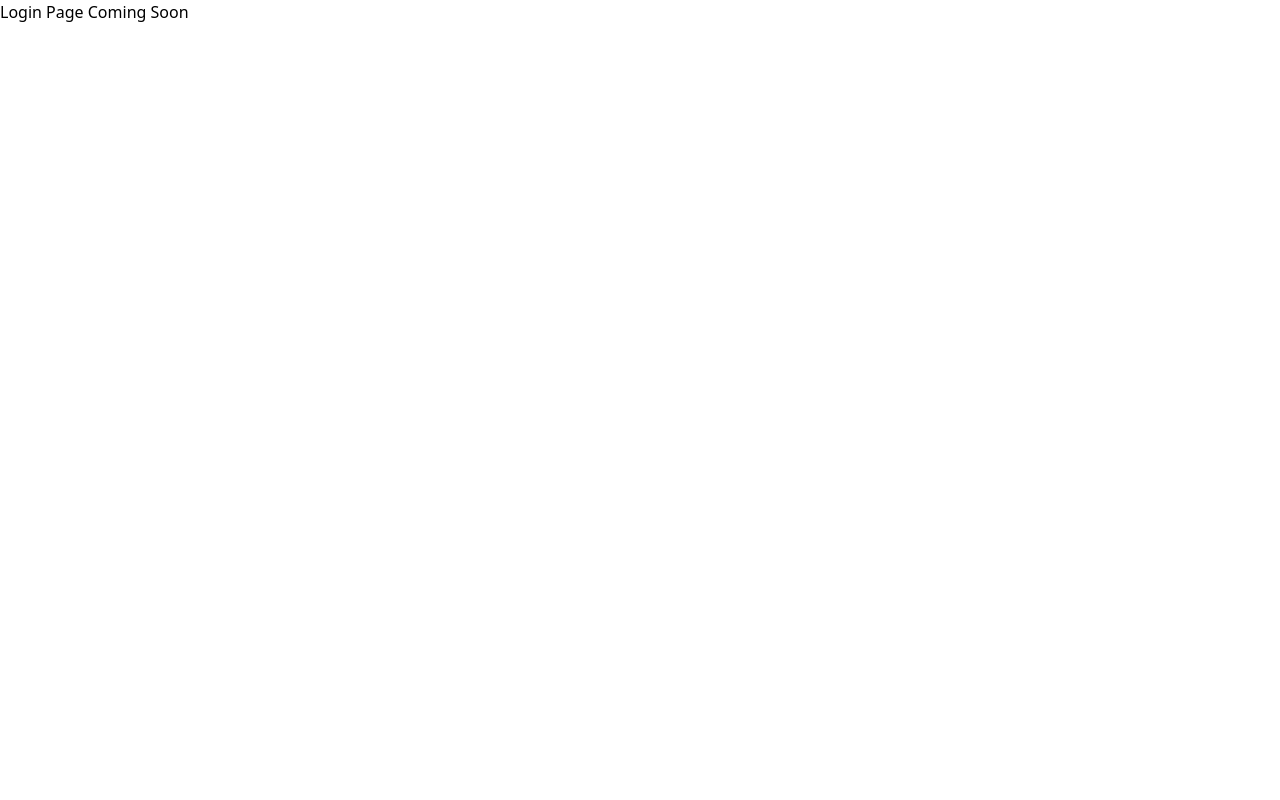
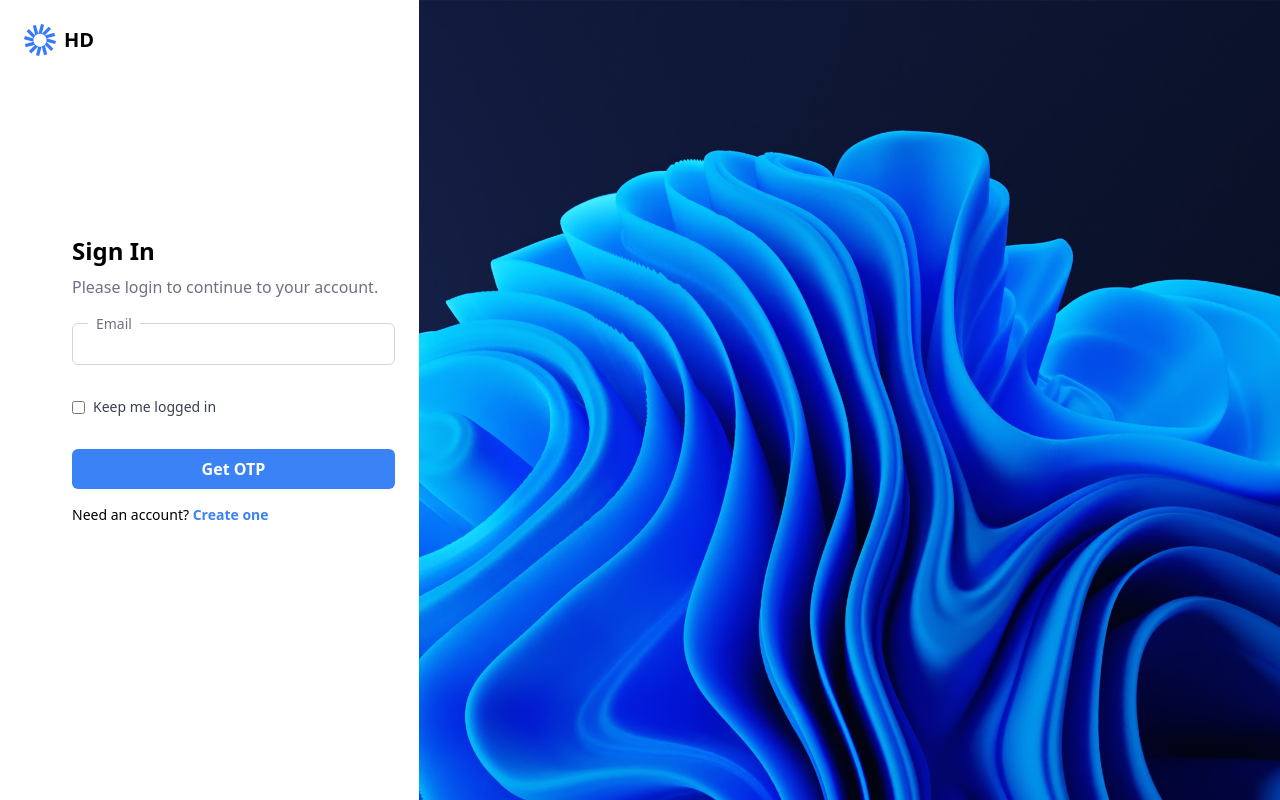
Before and after one commit to gauravnainwal518/note-app, a React (Vite) app in the folder note-app-frontend/: page /login in a window 1280 px wide. Built offline with nearby package versions, Linux system fonts and the light colour scheme.

Commit message:
feat: set up routing in App.tsx and install react-icons for UI icons

```diff
--- a/note-app-frontend/package.json
+++ b/note-app-frontend/package.json
@@ -14,11 +14,13 @@
     "axios": "^1.11.0",
     "date-fns": "^4.1.0",
     "dom": "^0.0.3",
+    "icons": "^1.0.0",
     "react": "^19.1.1",
     "react-datepicker": "^8.4.0",
     "react-dom": "^19.1.0",
     "react-feather": "^2.0.10",
     "react-hook-form": "^7.61.1",
+    "react-icons": "^5.5.0",
     "react-router-dom": "^7.7.1",
     "router": "^2.2.0"
   },
--- a/note-app-frontend/src/App.tsx
+++ b/note-app-frontend/src/App.tsx
@@ -1,5 +1,6 @@
 import { BrowserRouter as Router, Routes, Route } from "react-router-dom";
 import SignupPage from "./pages/SignupPage";
+import LoginPage from "./pages/LoginPage";
 
 function App() {
   return (
@@ -8,8 +9,8 @@
         {/* Signup page as default route */}
         <Route path="/" element={<SignupPage />} />
 
-        {/* Placeholder for login route */}
-        <Route path="/login" element={<div>Login Page Coming Soon</div>} />
+
+        <Route path="/login" element={<LoginPage/>} />
       </Routes>
     </Router>
   );
```
Also changed, not shown: 1 other file (tests, documents, lock files or other folders).
